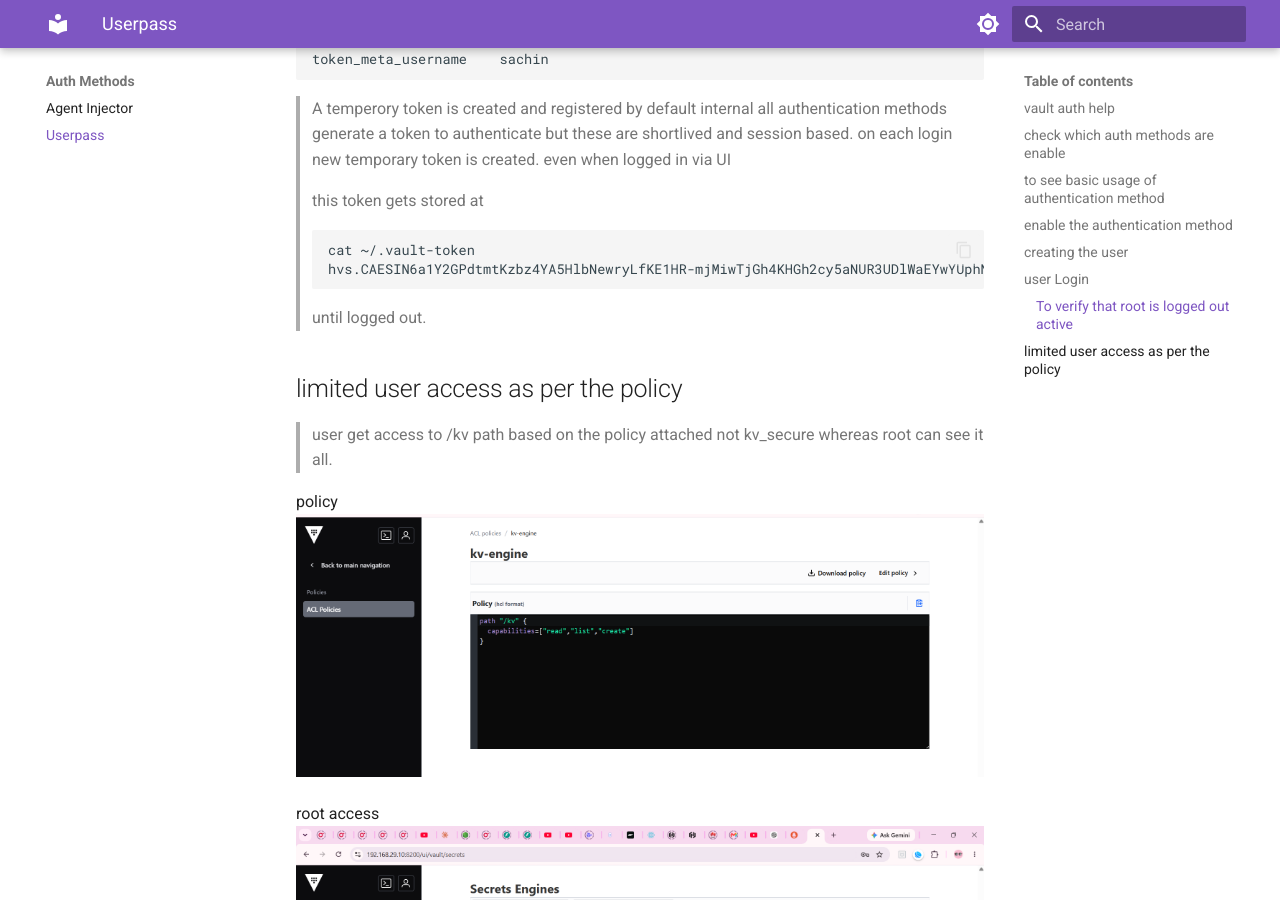
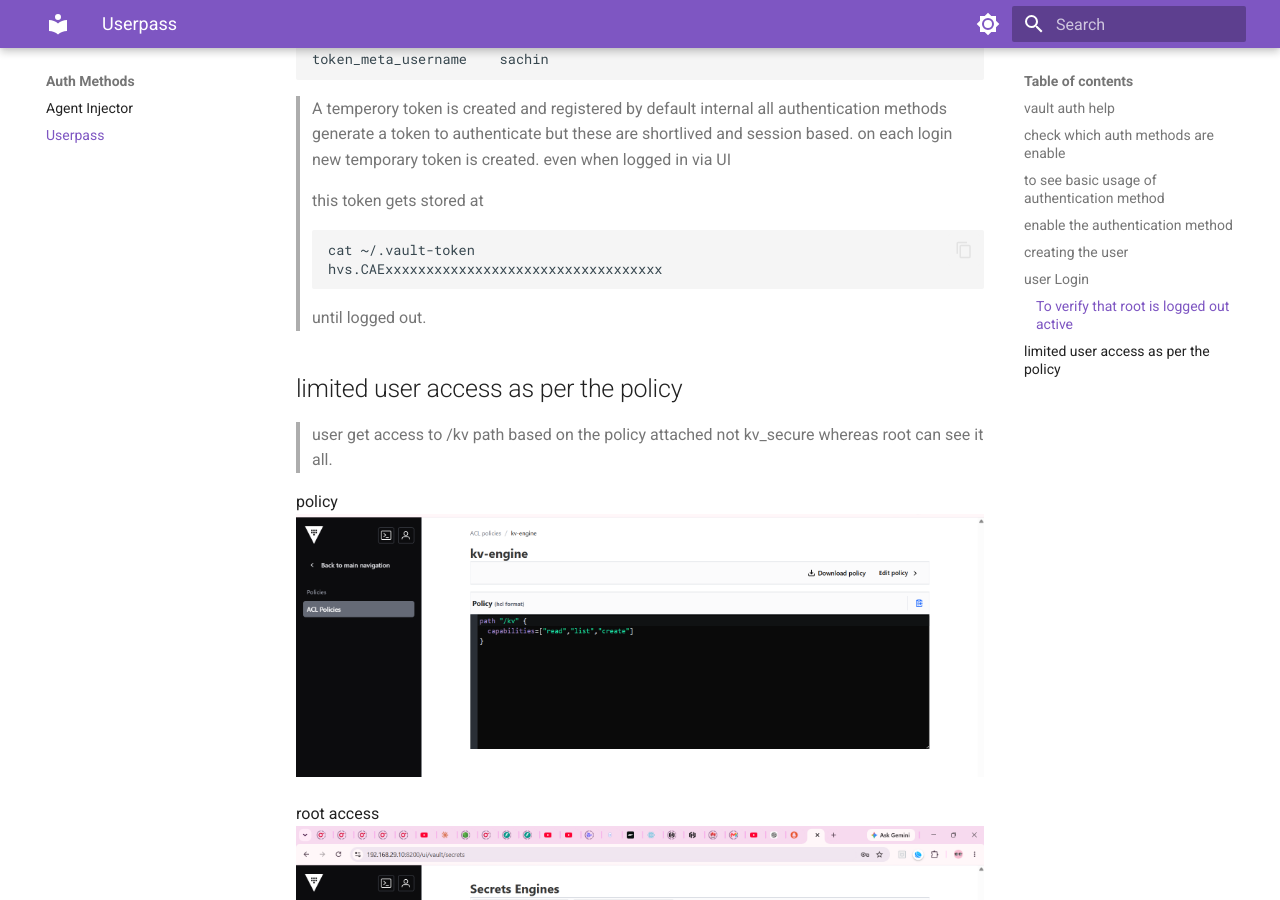
Before and after one commit to sachin-kansal/vault-field-handbook, an MkDocs documentation site: the page built from docs/04-auth-methods/userpass.md, in a window 1280 px wide and 900 px high, scrolled down 3328 px. Built offline with MkDocs 1.6.1 and Material for MkDocs 9.7.7, drawn with Linux system fonts in a browser that asks for light colours.

````diff
--- a/docs/04-auth-methods/userpass.md
+++ b/docs/04-auth-methods/userpass.md
@@ -152,7 +152,7 @@
 >this token gets stored at
 ```bash
 cat ~/.vault-token
-hvs.CAESIN6a1Y2GPdtmtKzbz4YA5HlbNewryLfKE1HR-mjMiwTjGh4KHGh2cy5aNUR3UDlWaEYwYUphNUVjcFZBS2hUREoroo
+hvs.CAExxxxxxxxxxxxxxxxxxxxxxxxxxxxxxxxxx
 ```
 until logged out.
 
````
Also changed, not shown: docs/07-Operations/migrating-backened.md (+1 -1 lines), docs/01-Configuration_and_installation/vault-auto-unseal-aws.md (deleted).
